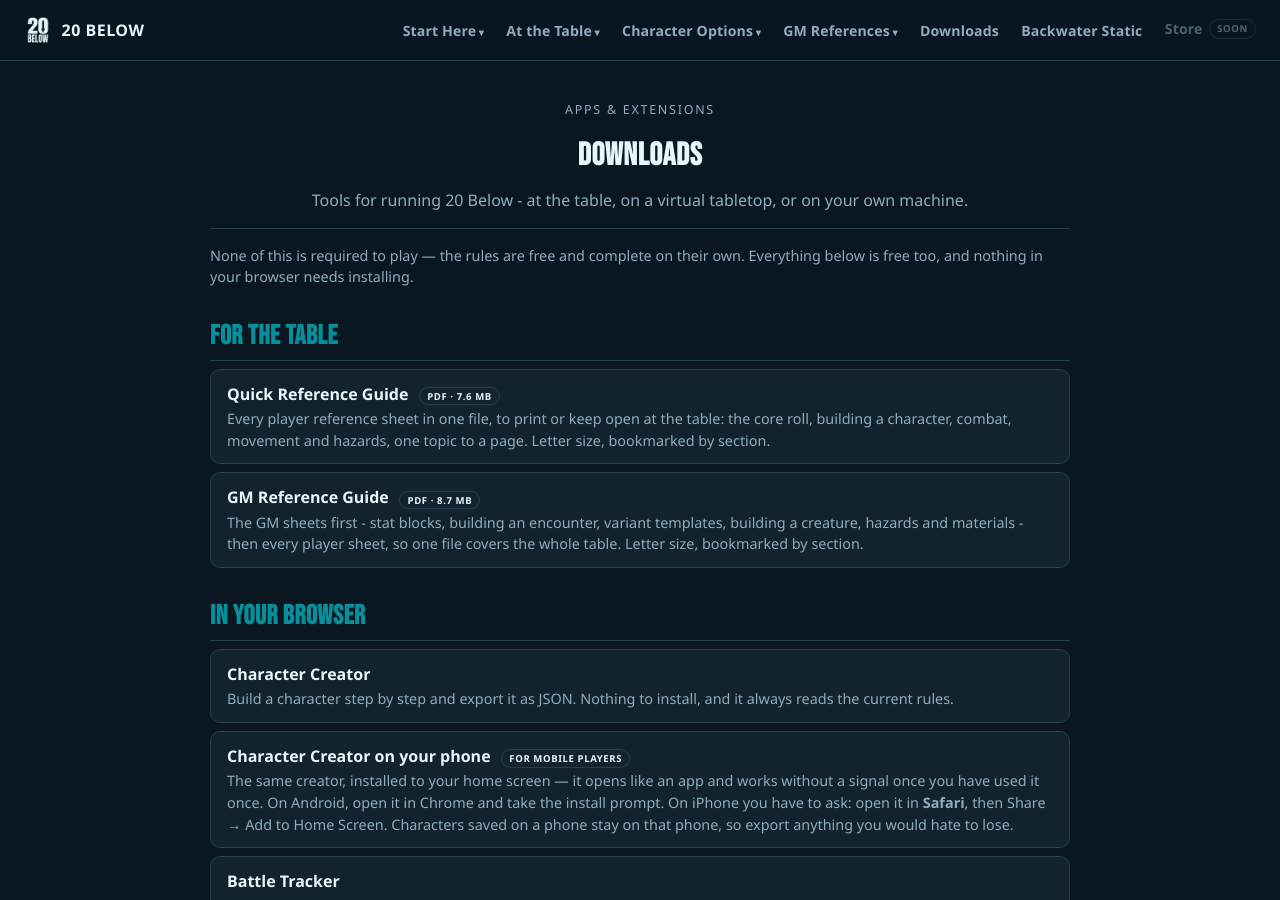
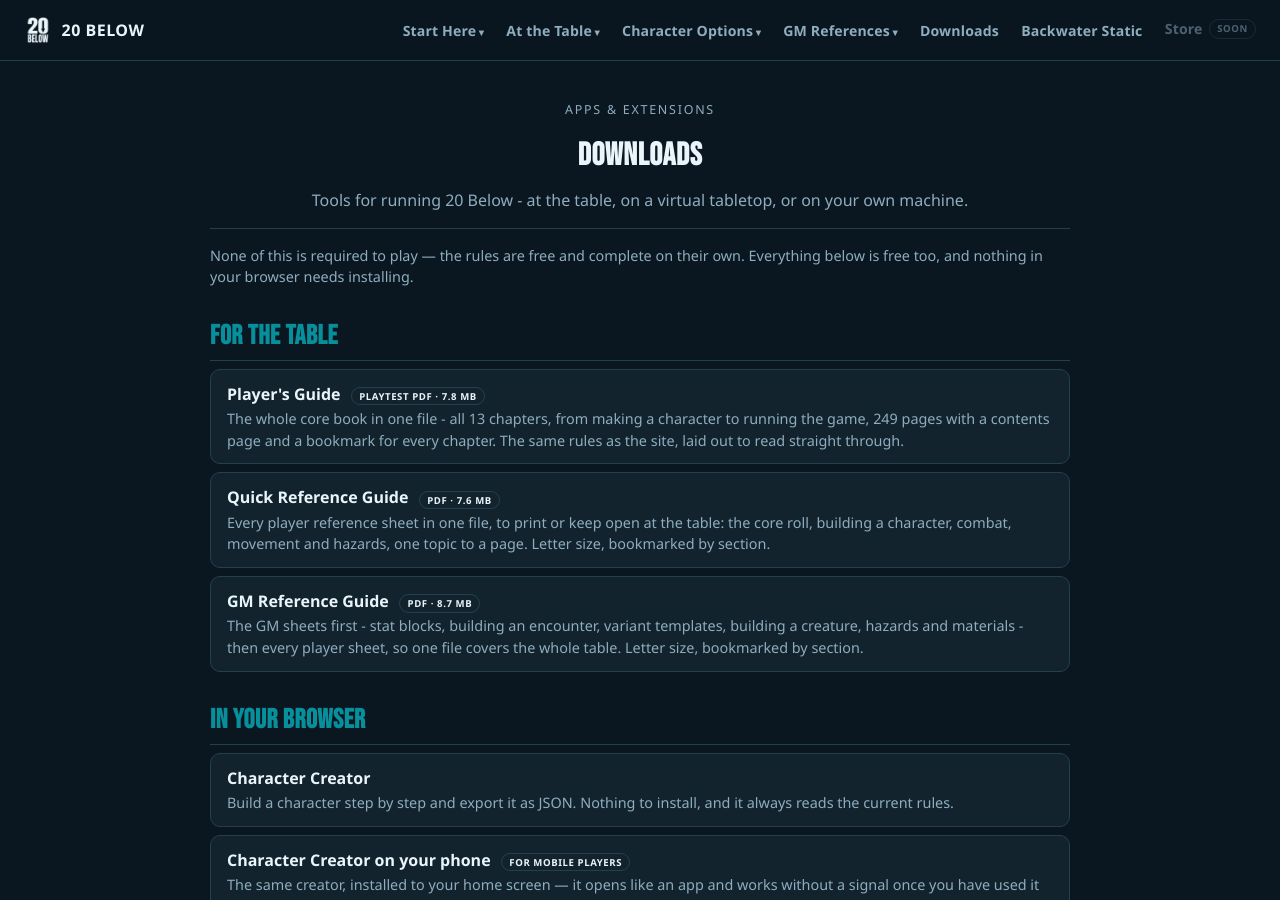
Before and after one commit to feralucce/20_Below, a Jekyll site: the page built from downloads.html, in a window 1280 px wide and 900 px high. Built offline with Jekyll 4.4.1, drawn with Linux system fonts in a browser that asks for light colours.

Commit message:
Publish the Player's Guide playtest PDF
The whole core book in one 7.8 MB file: 13 chapters, 249 pages, a
contents page and a bookmark per chapter. First card on Downloads, and
linked from the Rules hub's playtest note and the Playtest Feedback
page.

Co-Authored-By: Claude Opus 5.5 <noreply@anthropic.com>

```diff
--- a/downloads.html
+++ b/downloads.html
@@ -95,6 +95,11 @@ title: "Downloads"
 
   <h2>For the table</h2>
   <div class="doc-list">
+    <a class="doc-card" href="docs/assets/downloads/20Below-Players-Guide-Playtest.pdf" download>
+      <div class="name">Player's Guide <span class="pill">Playtest PDF &middot; 7.8 MB</span></div>
+      <div class="desc">The whole core book in one file - all 13 chapters, from making a character to running the game,
+        249 pages with a contents page and a bookmark for every chapter. The same rules as the site, laid out to read straight through.</div>
+    </a>
     <a class="doc-card" href="docs/assets/downloads/20Below-Quick-Reference-Guide.pdf" download>
       <div class="name">Quick Reference Guide <span class="pill">PDF &middot; 7.6 MB</span></div>
       <div class="desc">Every player reference sheet in one file, to print or keep open at the table: the core roll,
--- a/playtest.html
+++ b/playtest.html
@@ -116,6 +116,10 @@ title: "Playtest Feedback"
     a number that felt off, or a whole session's worth of notes. Each report goes straight to the
     team's playtest channel on Discord, where we'll reply in its thread. Found a crash or a broken
     button instead? Use <strong>Report a bug</strong> at the bottom of the page.
+  </p>
+  <p class="intro">
+    Playing from the book? The <a href="docs/assets/downloads/20Below-Players-Guide-Playtest.pdf" download>Player's Guide playtest PDF</a>
+    (7.8 MB) has all 13 chapters in one file.
   </p>
 
   <form class="pt-form" id="ptForm" novalidate>
--- a/rules-hub.html
+++ b/rules-hub.html
@@ -91,6 +91,8 @@ title: "Rules & Character Creator"
   <p class="note">
     This is a system in active development, and its numbers are still being played against each other rather than settled.
     If something reads unclear or plays oddly, that's exactly the kind of feedback this playtest is for.
+    The whole Player's Guide is also one <a href="docs/assets/downloads/20Below-Players-Guide-Playtest.pdf" download>playtest PDF</a> (7.8 MB),
+    and notes from your table go in through <a href="playtest.html">Playtest Feedback</a>.
   </p>
 </main>
 
```
Also changed, not shown: 1 other file.
